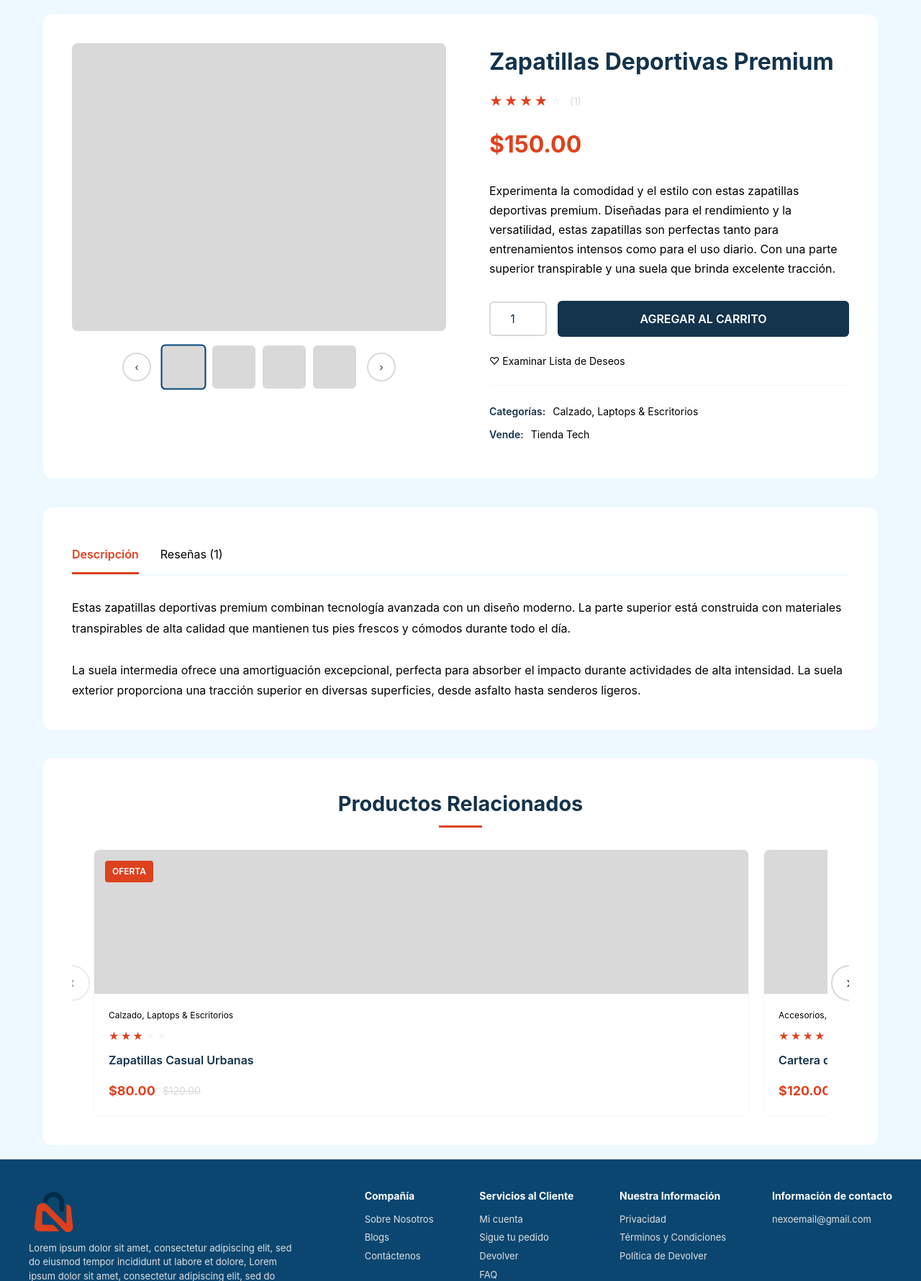
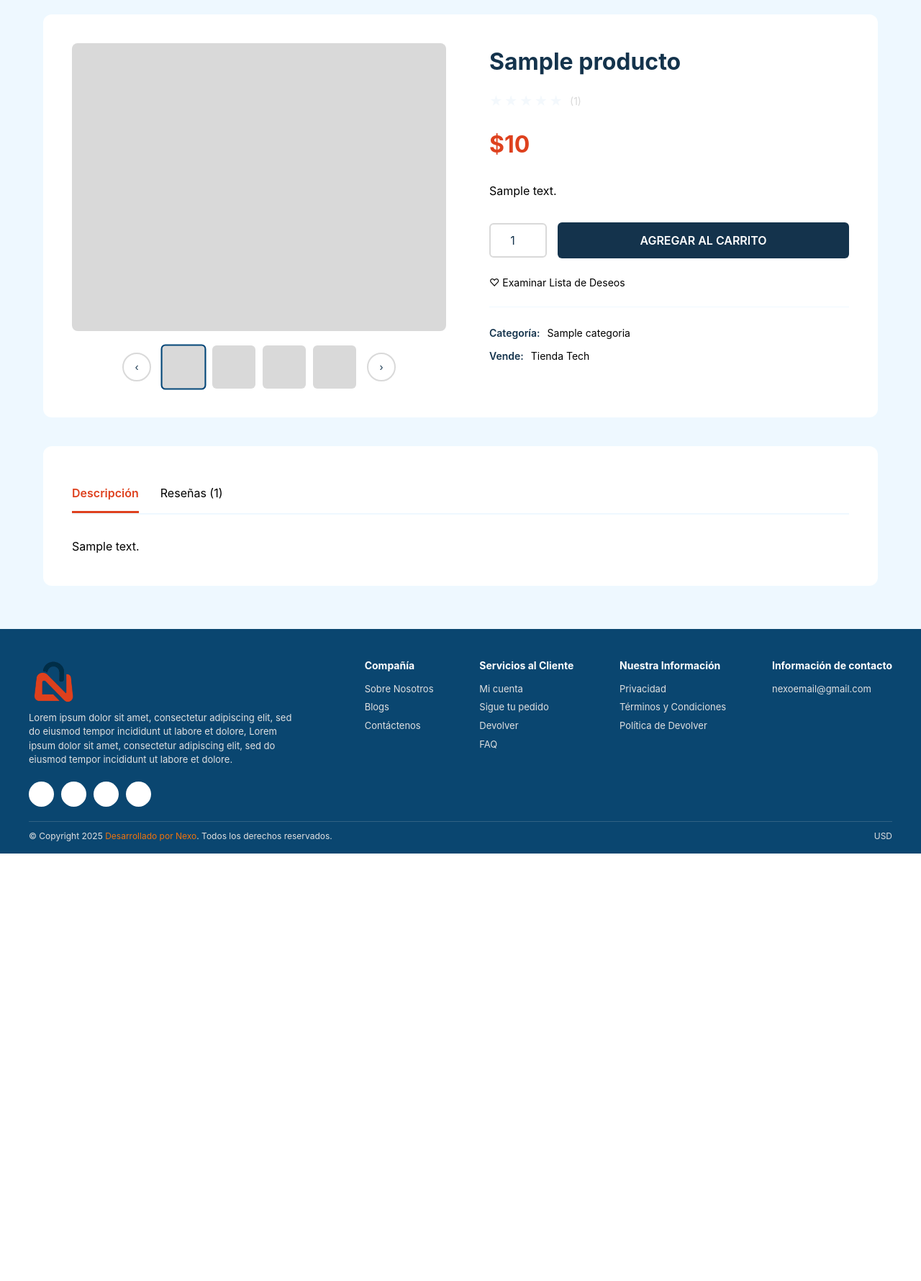
Before and after one commit to Juan-Ignacio-Silva/nexo, a PHP site: template app/views/vistaProducto/seccion-producto.php in a window 1280 px wide. Shown: the part 114-1894 px from the top of the page at 72% size. After the commit the page ends 1300 px from the top, so only its background shows below. Run offline with PHP 8.4, Linux system fonts and the light colour scheme; the template is opened without the code that fills it: most values are stand-ins (such as "Sample title", 1, 10 or a date in 2020); some libraries are stand-ins or nearby versions.

Commit message:
Refactorice la gestión de productos; elimine controladores no utilizados, actualice el esquema de SQL, implemente la lógica de visualización del producto y realice cambios en el docker-compose

```diff
--- a/app/views/templates/header.php
+++ b/app/views/templates/header.php
@@ -24,8 +24,8 @@
 
         <div class="seccion-usuario">
             <?php if (Auth::restringirAcceso() === false): ?>
-                <a href="../usuario/registro" class="enlace-usuario">Crear cuenta</a>
-                <a href="usuario/login" class="enlace-usuario">Ingresar</a>
+                <a href="<?= BASE_URL ?>usuario/registro" class="enlace-usuario">Crear cuenta</a>
+                <a href="<?= BASE_URL ?>usuario/login" class="enlace-usuario">Ingresar</a>
             <?php endif; ?>
             <?php if (Auth::restringirAcceso() === true): ?>
                 <a href="<?= BASE_URL ?>usuario/perfil" class="enlace-usuario">Perfil</a>
--- a/app/views/vistaProducto/seccion-producto.php
+++ b/app/views/vistaProducto/seccion-producto.php
@@ -1,5 +1,9 @@
+<!-- PHP -->
+<?php
+
+?>
 <meta name="viewport" content="width=device-width, initial-scale=1.0">
-<link rel="stylesheet" href="<?= URL_PUBLIC ?>css/vistaProducto/seccion-producto.css">
+<link rel="stylesheet" href="/css/vistaProducto/seccion-producto.css">
 <main class="producto">
     <div class="container">
         <!-- Sección del Producto general -->
@@ -23,23 +27,28 @@
 
             <!-- Info del Producto -->
             <div class="product-info">
-                <h1 class="product-title">Zapatillas Deportivas Premium</h1>
+                <h1 class="product-title"><?= $producto['nombre']?></h1>
 
                 <div class="rating">
                     <div class="stars">
-                        <span class="star filled">★</span>
-                        <span class="star filled">★</span>
-                        <span class="star filled">★</span>
-                        <span class="star filled">★</span>
-                        <span class="star">★</span>
+                        <?php
+                        $promedio = (int) round($producto['promedio']); // Redondeo para mostrar estrellas enteras
+                        for ($i = 1; $i <= 5; $i++):
+                            if ($i <= $promedio): ?>
+                                <span class="star filled">★</span>
+                            <?php else: ?>
+                                <span class="star">★</span>
+                            <?php endif;
+                        endfor;
+                        ?>
                     </div>
                     <span class="rating-count">(1)</span>
                 </div>
 
-                <div class="price">$150.00</div>
+                <div class="price">$<?= $producto['precio']?></div>
 
                 <div class="description">
-                    Experimenta la comodidad y el estilo con estas zapatillas deportivas premium. Diseñadas para el rendimiento y la versatilidad, estas zapatillas son perfectas tanto para entrenamientos intensos como para el uso diario. Con una parte superior transpirable y una suela que brinda excelente tracción.
+                <?= $producto['descripcion']?>
                 </div>
 
                 <div class="purchase-section">
@@ -53,8 +62,8 @@
 
                 <div class="product-meta">
                     <div class="meta-item">
-                        <span class="meta-label">Categorías:</span>
-                        <span class="meta-value">Calzado, Laptops & Escritorios</span>
+                        <span class="meta-label">Categoría:</span>
+                        <span class="meta-value"><?= $producto['categoria']?></span>
                     </div>
                     <div class="meta-item">
                         <span class="meta-label">Vende:</span>
@@ -72,9 +81,7 @@
             </div>
             <div class="tab-content" id="tabContent">
                 <div id="description">
-                    <p>Estas zapatillas deportivas premium combinan tecnología avanzada con un diseño moderno. La parte superior está construida con materiales transpirables de alta calidad que mantienen tus pies frescos y cómodos durante todo el día.</p>
-                    <br>
-                    <p>La suela intermedia ofrece una amortiguación excepcional, perfecta para absorber el impacto durante actividades de alta intensidad. La suela exterior proporciona una tracción superior en diversas superficies, desde asfalto hasta senderos ligeros.</p>
+                <?= $producto['descripcion']?>
                 </div>
                 <div id="reviews" style="display: none;">
                     <p><strong>Reseña de Cliente Verificado</strong></p>
@@ -92,19 +99,19 @@
             </div>
         </div>
 
-        <!-- Productos Relacionados al mismo -->
+        <!-- Productos Relacionados al mismo
         <div class="related-products">
             <h2 class="related-title">Productos Relacionados</h2>
             <div class="carousel-container">
                 <button class="carousel-btn prev" onclick="previousProduct()">‹</button>
                 <div class="products-carousel">
                     <div class="products-grid">
-                        <!-- Los productos se hacen con JS -->
+                        Los productos se hacen con JS
                     </div>
                 </div>
                 <button class="carousel-btn next" onclick="nextProduct()">›</button>
             </div>
-        </div>
+        </div> -->
     </div>
 
     <script>
--- a/docker-compose.yml
+++ b/docker-compose.yml
@@ -43,6 +43,9 @@ services:
       - "${PGADMIN_PORT:-5050}:80"
     depends_on:
       - postgres
+    volumes:
+      - pgadmin_data:/var/lib/pgadmin
 
 volumes:
   postgres_data:
+  pgadmin_data:
--- a/public/css/home/section-productos.css
+++ b/public/css/home/section-productos.css
@@ -61,6 +61,10 @@
     padding: 20px 0px 20px 0px;
 }
 
+.card-accion {
+    text-decoration: none;
+}
+
 .card-productos {
     width: 350px;
     height: 100%;
@@ -114,6 +118,8 @@
 
 .precio {
     margin-right: 10px;
+    color: #1e293b;
+    font-family: sans-serif, monospace;
 }
 
 @media (max-width: 768px) {
```
Also changed, not shown: app/controllers/CarritoController.php (deleted, +0 -10 lines), app/controllers/ProductoController.php (deleted, +0 -29 lines), app/controllers/ProductosController.php (added, +39 -0 lines), app/models/Producto.php (+30 -12 lines), app/views/home/productosDestacados.php (+6 -4 lines), init/sqlnexo.sql (renamed from app/db/sqlnexo.sql).
